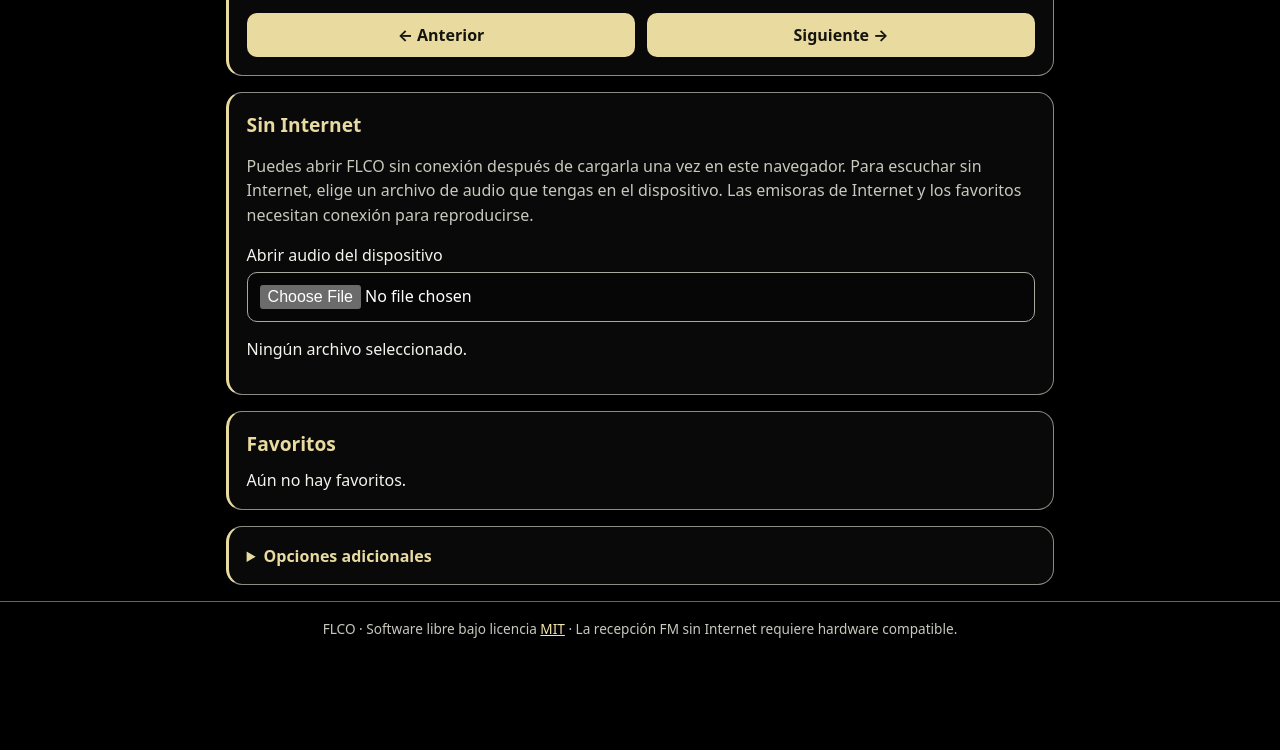
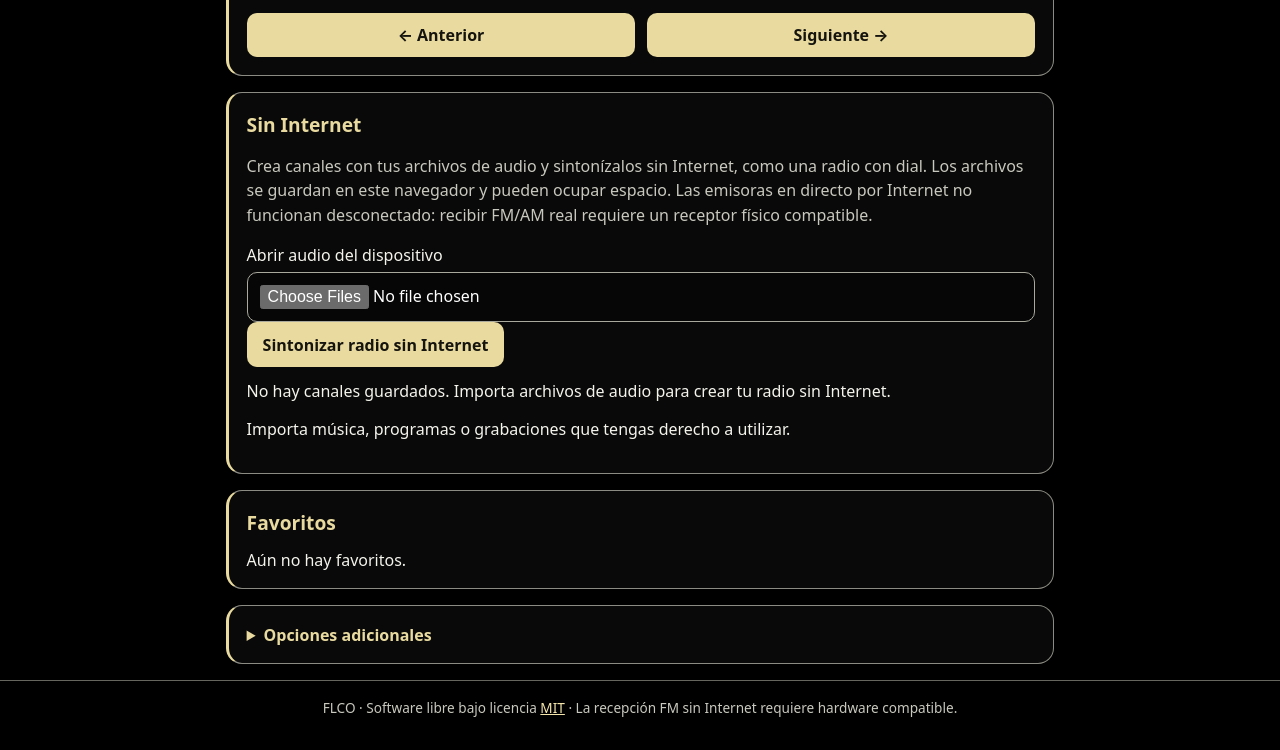
Before and after one commit to Dirix24/FLCO, a plain HTML site: page web/index.html in a window 1280 px wide. Shown: the part 852-1602 px from the top of the page. Before the commit the page ends 1523 px from the top, so only its background shows below. Drawn offline with Linux system fonts and the light colour scheme.

Commit message:
Integrar dial offline y actualizar caché de FLCO

```diff
--- a/web/index.html
+++ b/web/index.html
@@ -37,10 +37,10 @@
 </section>
 <section class="panel">
 <h2>Sin Internet</h2>
-<p class="hint">Puedes abrir FLCO sin conexión después de cargarla una vez en este navegador. Para escuchar sin Internet, elige un archivo de audio que tengas en el dispositivo. Las emisoras de Internet y los favoritos necesitan conexión para reproducirse.</p>
+<p class="hint">Crea canales con tus archivos de audio y sintonízalos sin Internet, como una radio con dial. Los archivos se guardan en este navegador y pueden ocupar espacio. Las emisoras en directo por Internet no funcionan desconectado: recibir FM/AM real requiere un receptor físico compatible.</p>
 <label for="offline-file">Abrir audio del dispositivo</label>
-<input id="offline-file" type="file" accept="audio/*">
-<p id="offline-info" role="status" aria-live="polite">Ningún archivo seleccionado.</p>
+<input id="offline-file" type="file" accept="audio/*" multiple><button id="offline-mode" type="button">Sintonizar radio sin Internet</button><ul id="offline-stations" class="stations"></ul>
+<p id="offline-info" role="status" aria-live="polite">Importa música, programas o grabaciones que tengas derecho a utilizar.</p>
 </section>
 <section class="panel"><h2>Favoritos</h2><ul id="favorites" class="stations"></ul></section>
 <details class="panel"><summary>Opciones adicionales</summary>
```
